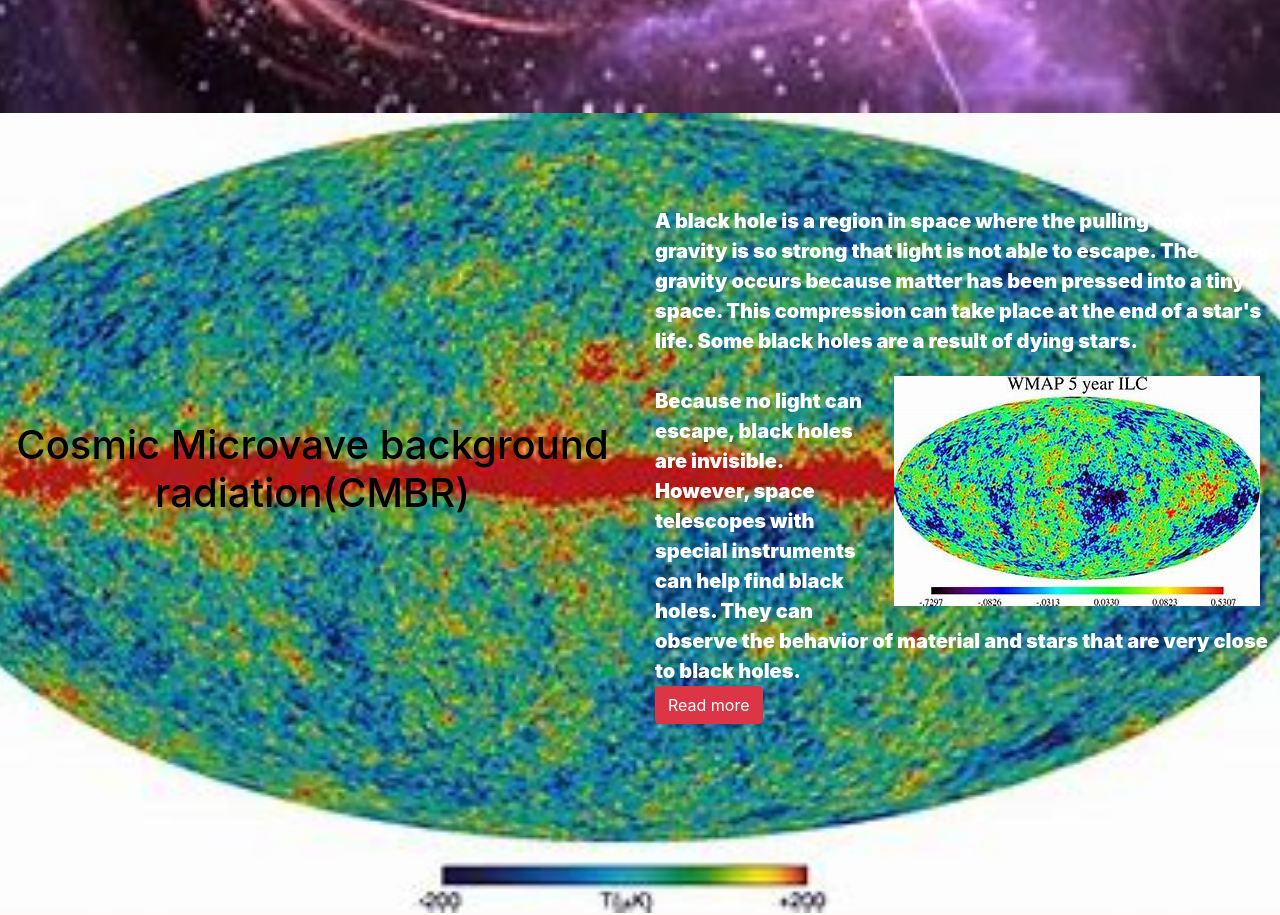
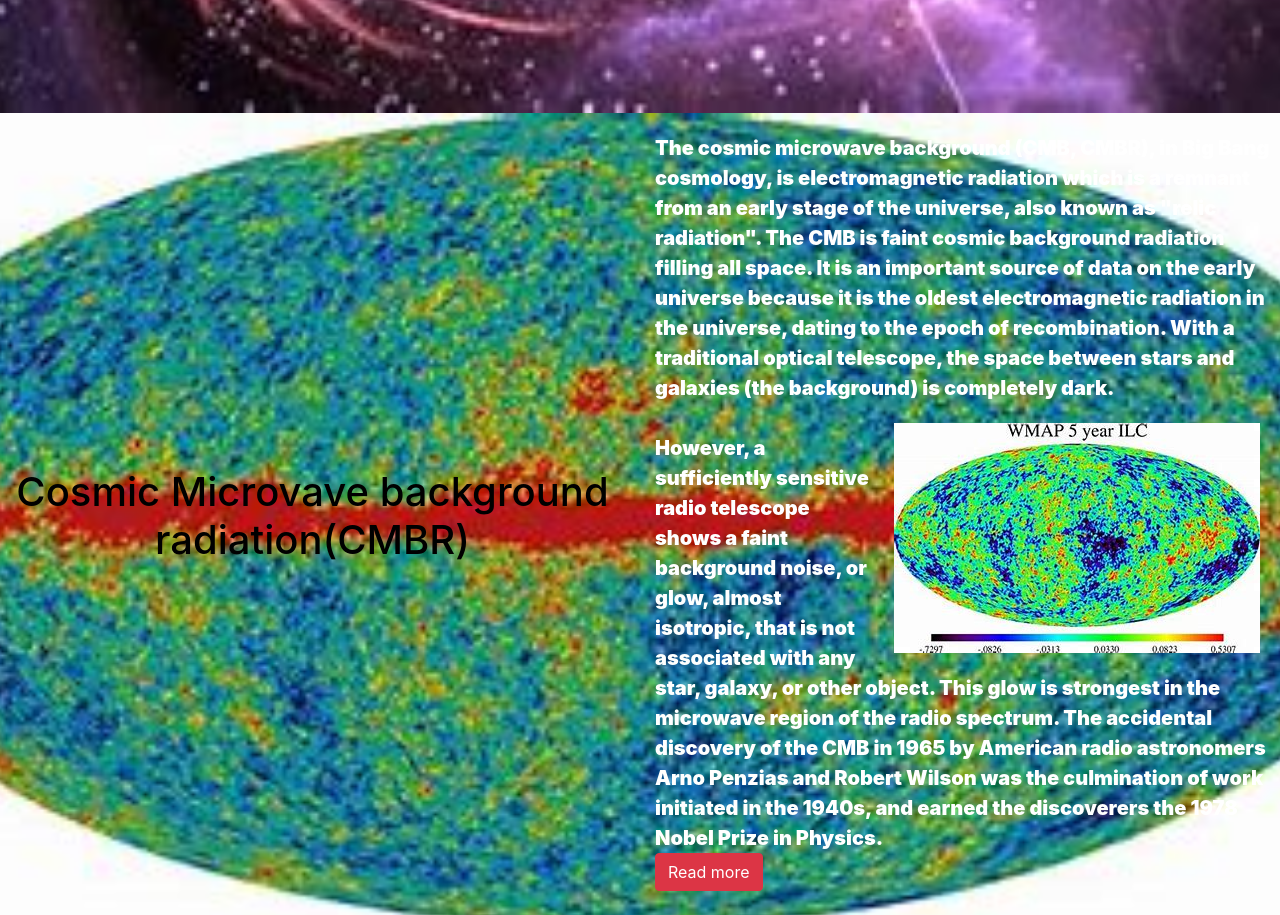
Before and after one commit to D-QUASAR/cosmos, a plain HTML site: page index.html in a window 1280 px wide. Shown: the part 2441-3356 px from the top of the page. Drawn offline with nearby package versions, Linux system fonts and the light colour scheme; a web font is replaced by a local one.

Commit message:
first commit

```diff
--- a/index.html
+++ b/index.html
@@ -105,18 +105,22 @@
   </div>
   <div class="col d-flex justify-content-center">
    <p class="lead" style="font-weight: 900;">
-       A black hole is a region in space where the pulling force of gravity
-     is so strong that light is not able to escape. The strong gravity
-     occurs because matter has been pressed into a tiny space. This
-     compression can take place at the end of a star's life. Some black
-     holes are a result of dying stars.
+    The cosmic microwave background (CMB, CMBR), in Big Bang cosmology, is electromagnetic
+    radiation which is a remnant from an early stage of the universe, also known as "relic
+    radiation". The CMB is faint cosmic background radiation filling all space. It is an
+    important source of data on the early universe because it is the oldest
+    electromagnetic radiation in the universe, dating to the epoch of recombination. With
+    a traditional optical telescope, the space between stars and galaxies (the background)
+    is completely dark.
      <br>
      <img src="./wmap.jpg" alt="" class="img-fluid lighten" style="float: right; margin: 20px;">
      <br>
-       Because no light can escape, black holes are invisible. However,
-     space telescopes with special instruments can help find black holes.
-     They can observe the behavior of material and stars that are very
-     close to black holes.
+      However, a sufficiently sensitive radio telescope shows a faint
+    background noise, or glow, almost isotropic, that is not associated with any star,
+    galaxy, or other object. This glow is strongest in the microwave region of the radio
+    spectrum. The accidental discovery of the CMB in 1965 by American radio astronomers
+    Arno Penzias and Robert Wilson was the culmination of work initiated in the 1940s, and
+    earned the discoverers the 1978 Nobel Prize in Physics.
      <br>
 
       <a href="https://www.nasa.gov/audience/forstudents/5-8/features/nasa-knows/what-is-a-black-hole-58.html" target = "_blank"class="btn btn-danger">Read more</a>
```
Also changed, not shown: 1 other file.
